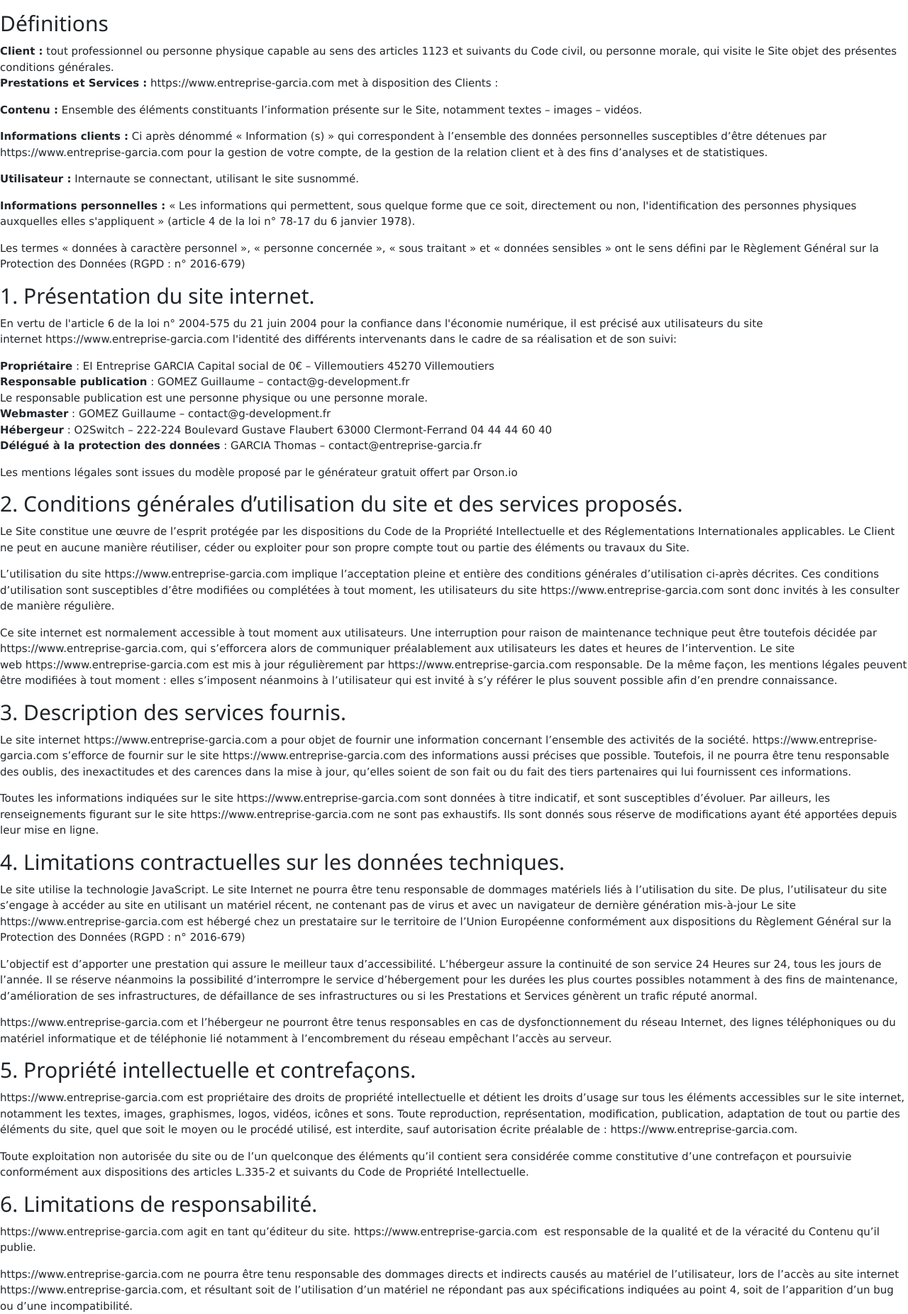
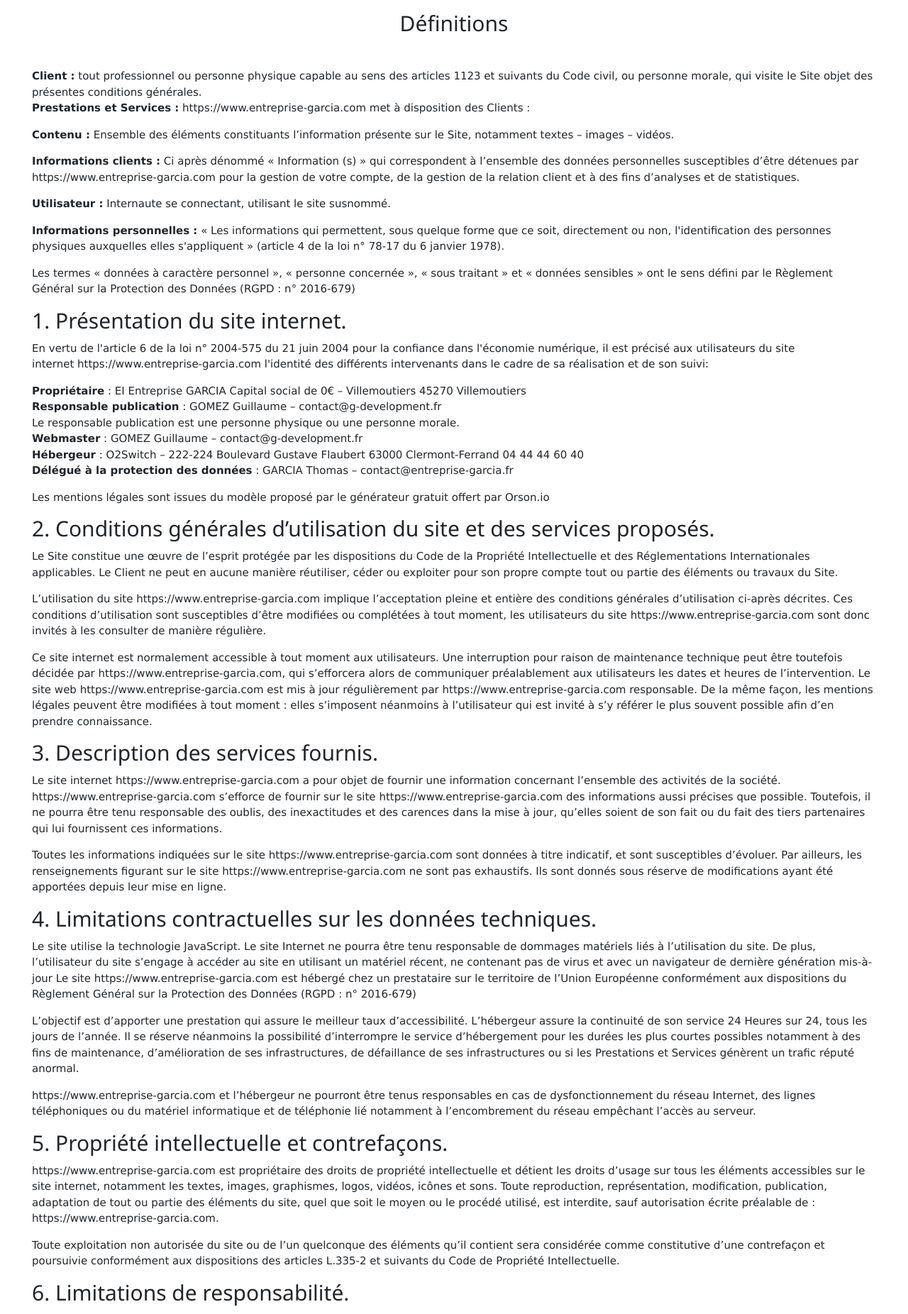
Before and after one commit to GomezGuillaume/Entreprise-Garcia, a Symfony app: template templates/Pages/cgu-ml.html.twig in a window 1280 px wide. Shown: the part 44-1896 px from the top of the page at 71% size. Run offline with Twig, Linux system fonts and the light colour scheme; the template is opened without the code that fills it, so the values that code supplies are empty; some libraries are stand-ins or nearby versions.

Commit message:
modify content

```diff
--- a/templates/Pages/cgu-ml.html.twig
+++ b/templates/Pages/cgu-ml.html.twig
@@ -1,7 +1,8 @@
 {% extends 'Base/base.html.twig' %}
 
 {% block content %}
-<h2>Définitions</h2>
+<h2 class="text-center">Définitions</h2>
+    <div class="m-5">
 <p><b>Client&nbsp;:</b>&nbsp;tout professionnel ou personne physique capable au sens des articles 1123 et suivants du Code civil, ou personne morale, qui visite le Site objet des présentes conditions générales.<br>
     <b>Prestations et Services&nbsp;:</b> <a href="https://www.entreprise-garcia.com">https://www.entreprise-garcia.com</a> met à disposition des Clients&nbsp;:</p>
 
@@ -209,4 +210,5 @@
 <p>
     Tout litige en relation avec l’utilisation du site&nbsp;<a href="https://www.entreprise-garcia.com">https://www.entreprise-garcia.com</a>&nbsp;est soumis au droit français.
     En dehors des cas où la loi ne le permet pas, il est fait attribution exclusive de juridiction aux tribunaux compétents de Paris</p>
+    </div>
 {% endblock content %}
```
